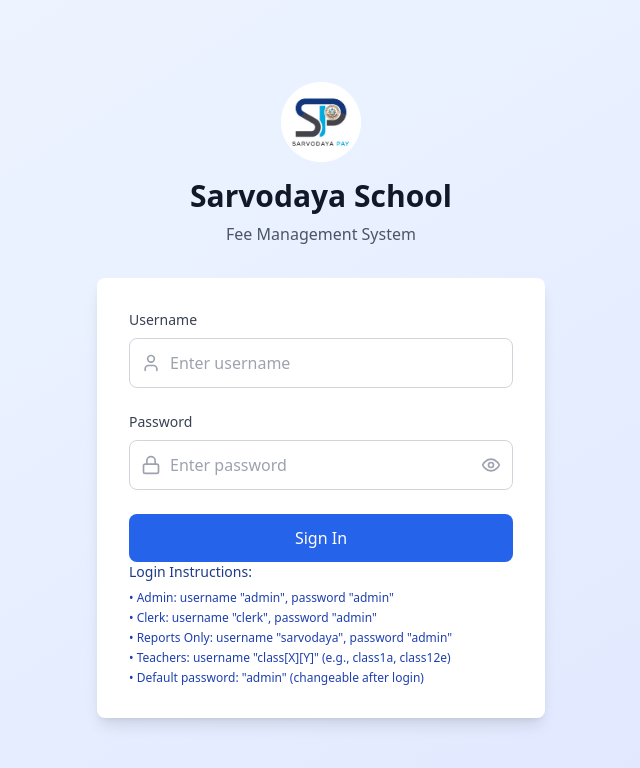
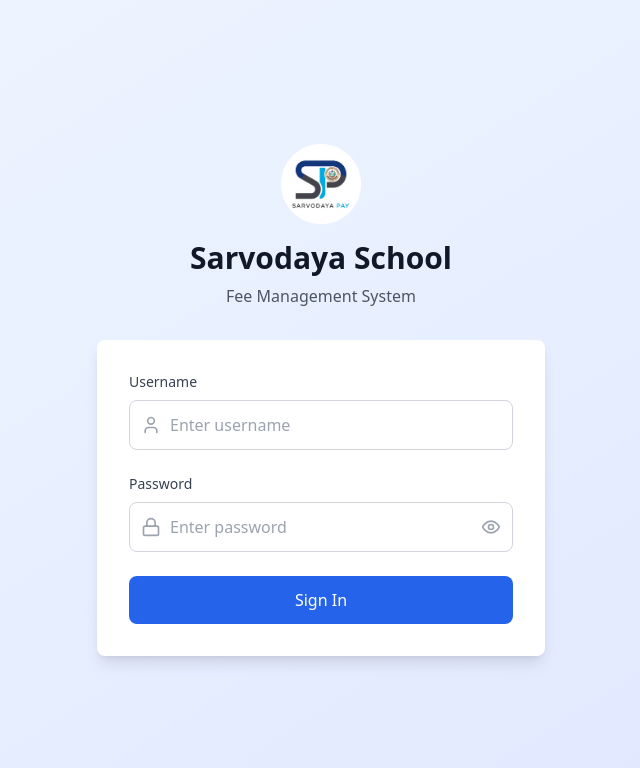
Before and after one commit to Vipin-koroth/Sarvodaya-Fee, a React (Vite) app: page /login in a window 1280 px wide. Shown: the top 768 px of the page, without its empty margins (319-959 px from the left). Built offline with nearby package versions, Linux system fonts and the light colour scheme; no server answers.

Commit message:
Remove Login Instructions from login page

```diff
--- a/src/components/auth/Login.tsx
+++ b/src/components/auth/Login.tsx
@@ -108,16 +108,6 @@
             </button>
           </form>
 
-
-          {/* Instructions */}
-            <h3 className="text-sm font-medium text-blue-900 mb-2">Login Instructions:</h3>
-            <ul className="text-xs text-blue-800 space-y-1">
-              <li>• Admin: username "admin", password "admin"</li>
-              <li>• Clerk: username "clerk", password "admin"</li>
-              <li>• Reports Only: username "sarvodaya", password "admin"</li>
-              <li>• Teachers: username "class[X][Y]" (e.g., class1a, class12e)</li>
-              <li>• Default password: "admin" (changeable after login)</li>
-            </ul>
         </div>
       </div>
     </div>
```
